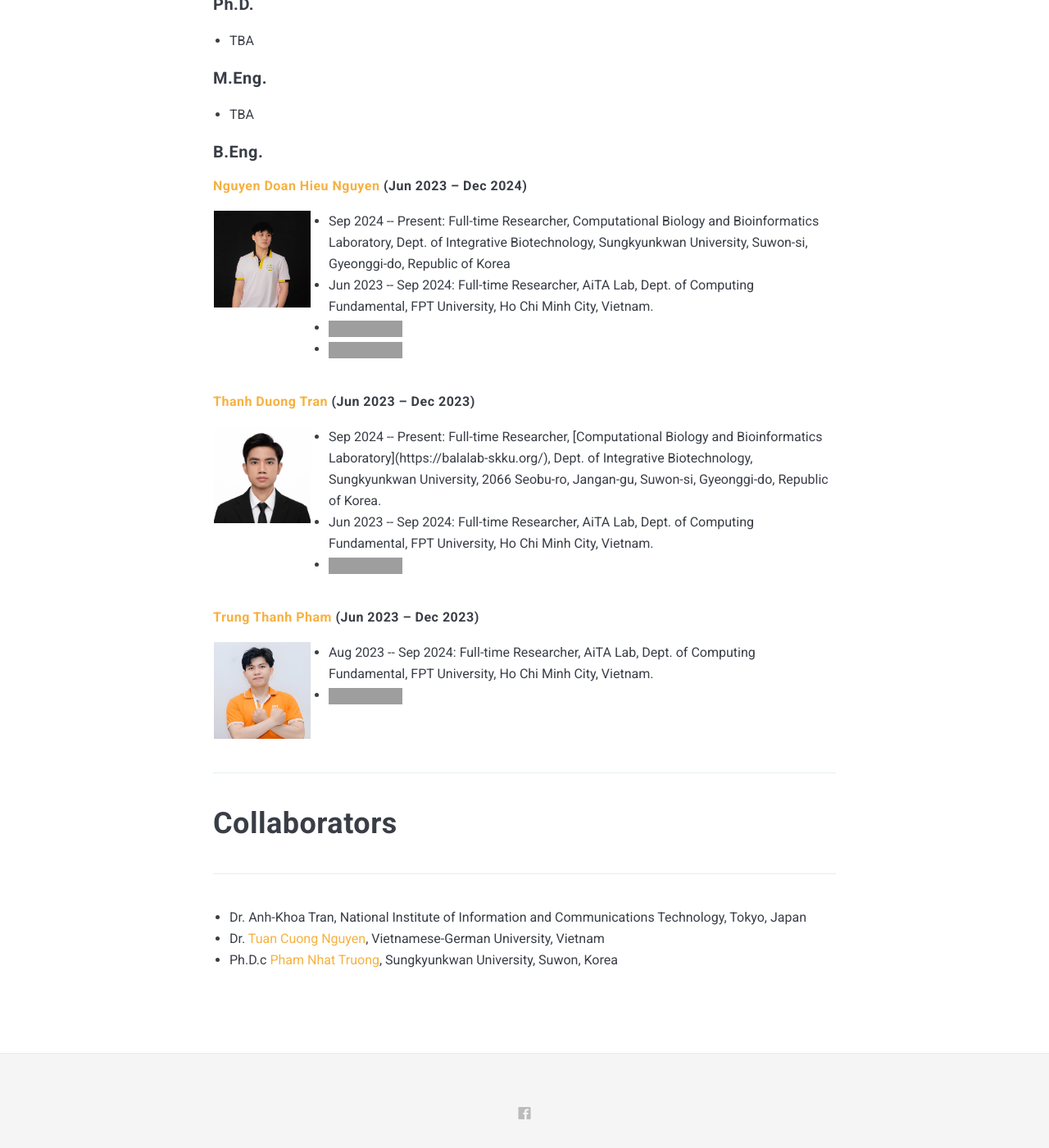
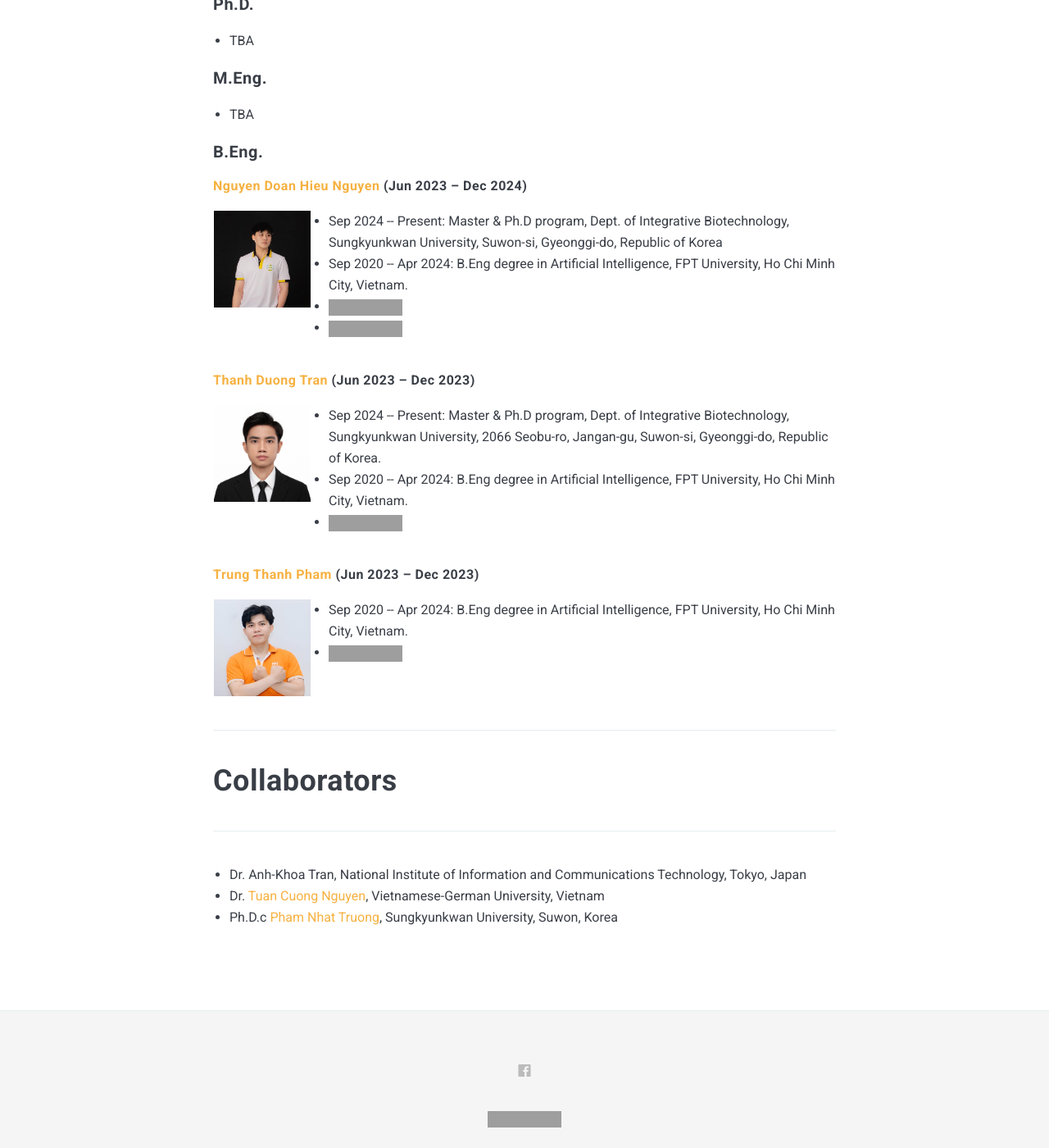
Before and after one commit to aita-lab-dev/aita-lab-dev.github.io, a Jekyll site: the page built from _pages/1-member.md, in a window 1280 px wide and 1400 px high, scrolled down 2551 px. Shown: the whole window at 82% size. Built offline with Jekyll 4.4.1, drawn with Linux system fonts in a browser that asks for light colours; nearby versions of some CDN libraries; some of the changed text lies outside the part shown; grey boxes are pictures that could not be loaded.

Commit message:
fix: member info

```diff
--- a/_pages/1-member.md
+++ b/_pages/1-member.md
@@ -35,7 +35,7 @@
 	<tr valign="top">
 		<td width="120"><img align="left" width="150px" margin="10px" src="/images/Members/Researchers/tpnam/avatar.jpg"/></td>
 		<td><ul>
-			<li>Sep 2024 -- Present: Ph.D program, Dept. of Computer Science and Engineering, Kyung Hee University, Yongin-si, 17104, Republic of Korea</li>
+			<li>Sep 2024 -- Present: Master & Ph.D program, Dept. of Computer Science and Engineering, Kyung Hee University, Yongin-si, 17104, Republic of Korea</li>
             <li>Sep 2019 -- Mar 2023: B.Eng degree in Artificial Intelligence, FPT University, Ho Chi Minh City, Vietnam.</li>
 			<li>Research Interest: Networking for AI, Computer Vision, Multi-modal, Speech Emotion Recognition</li>
 			<li><a href="https://github.com/tpnam0901"><img src="https://img.shields.io/badge/GitHub-181717?style=flat-square&logo=GitHub"></a></li>
@@ -93,8 +93,8 @@
 	<tr valign="top">
 		<td width="120"><img align="left" width="150px" margin="10px" src="/images/Members/Alumni/ndhieunguyen/avatar.jpg"/></td>
 		<td><ul>
-			<li>Sep 2024 -- Present: Full-time Researcher, Computational Biology and Bioinformatics Laboratory, Dept. of Integrative Biotechnology, Sungkyunkwan University, Suwon-si, Gyeonggi-do, Republic of Korea</li>
-            <li>Jun 2023 -- Sep 2024: Full-time Researcher, AiTA Lab, Dept. of Computing Fundamental, FPT University, Ho Chi Minh City, Vietnam.</li>
+			<li>Sep 2024 -- Present: Master & Ph.D program, Dept. of Integrative Biotechnology, Sungkyunkwan University, Suwon-si, Gyeonggi-do, Republic of Korea</li>
+            <li>Sep 2020 -- Apr 2024: B.Eng degree in Artificial Intelligence, FPT University, Ho Chi Minh City, Vietnam.</li>
 			<li><a href="https://github.com/ndhieunguyen"><img src="https://img.shields.io/badge/GitHub-181717?style=flat-square&logo=GitHub"></a></li>
 			<li><a href="https://ndhieunguyen.github.io"><img src="https://img.shields.io/badge/-Personal%20Page-0C2E86?style=flat-square&logo=%2Fe%2F&logoColor=FFFFFF"></a></li>
 		</ul></td>
@@ -106,8 +106,8 @@
 	<tr valign="top">
 		<td width="120"><img align="left" width="150px" margin="10px" src="/images/Members/Alumni/ttduong/avatar.jpg"/></td>
 		<td><ul>
-			<li>Sep 2024 -- Present: Full-time Researcher, [Computational Biology and Bioinformatics Laboratory](https://balalab-skku.org/), Dept. of Integrative Biotechnology, Sungkyunkwan University, 2066 Seobu-ro, Jangan-gu, Suwon-si, Gyeonggi-do, Republic of Korea.</li>
-            <li>Jun 2023 -- Sep 2024: Full-time Researcher, AiTA Lab, Dept. of Computing Fundamental, FPT University, Ho Chi Minh City, Vietnam.</li>
+			<li>Sep 2024 -- Present: Master & Ph.D program, Dept. of Integrative Biotechnology, Sungkyunkwan University, 2066 Seobu-ro, Jangan-gu, Suwon-si, Gyeonggi-do, Republic of Korea.</li>
+            <li>Sep 2020 -- Apr 2024: B.Eng degree in Artificial Intelligence, FPT University, Ho Chi Minh City, Vietnam.</li>
 			<li><a href="https://duongttr.github.io/"><img src="https://img.shields.io/badge/-Personal%20Page-0C2E86?style=flat-square&logo=%2Fe%2F&logoColor=FFFFFF"></a></li>
 		</ul></td>
 	</tr>
@@ -119,7 +119,7 @@
 	<tr valign="top">
 		<td width="120"><img align="left" width="150px" margin="10px" src="/images/Members/Alumni/pttrung/avatar.jpg"/></td>
 		<td><ul>
-            <li>Aug 2023 -- Sep 2024: Full-time Researcher, AiTA Lab, Dept. of Computing Fundamental, FPT University, Ho Chi Minh City, Vietnam.</li>
+            <li>Sep 2020 -- Apr 2024: B.Eng degree in Artificial Intelligence, FPT University, Ho Chi Minh City, Vietnam.</li>
 			<li><a href="https://github.com/KevinRoller"><img src="https://img.shields.io/badge/GitHub-181717?style=flat-square&logo=GitHub"></a></li>
 		</ul></td>
 	</tr>
```
Also changed, not shown: _pages/99-tpnam.md (+1 -1 lines), _pages/99-ttduong.md (+1 -1 lines).
